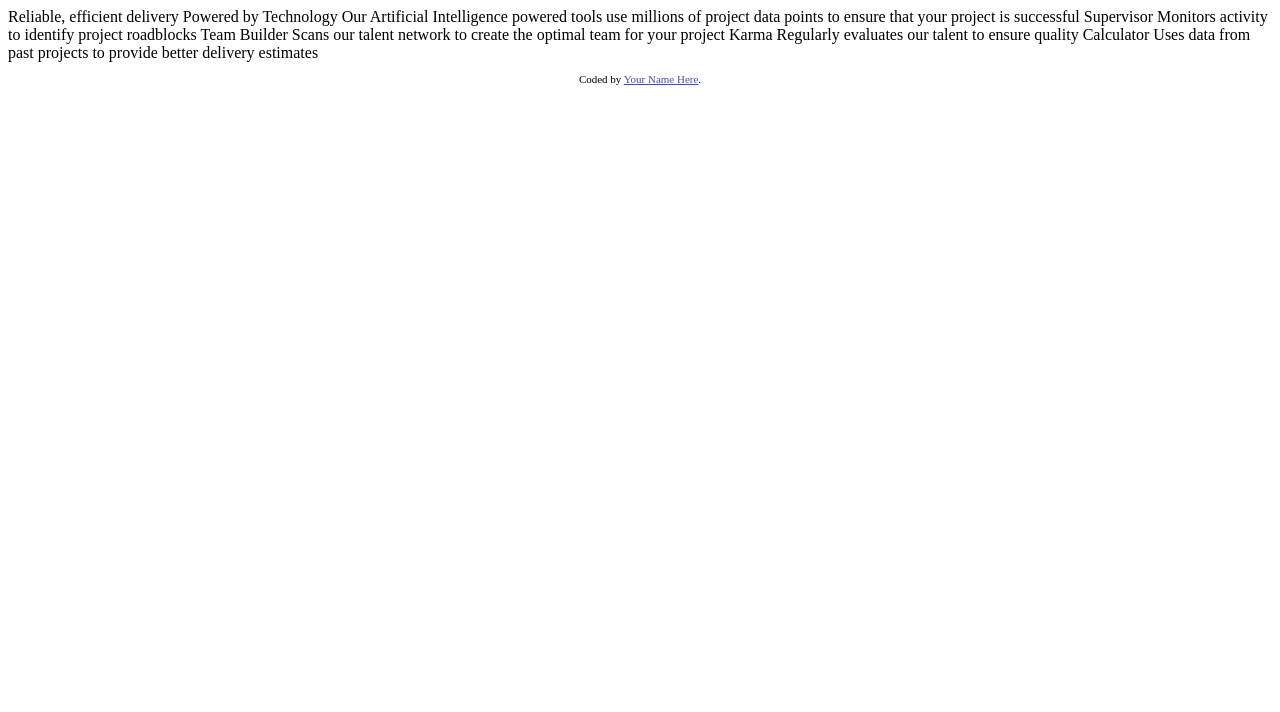
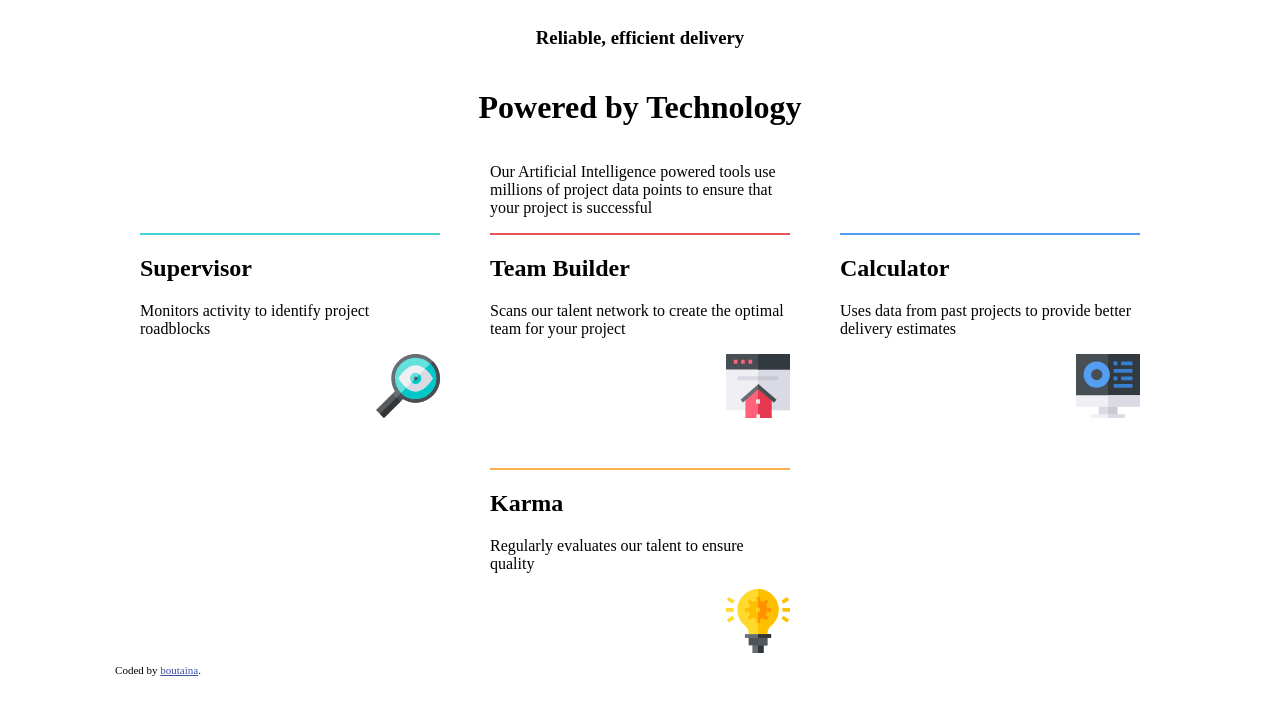
Before and after one commit to boutainajad/mise-en-situation2, a plain HTML site: page index.html in a window 1280 px wide. Drawn offline with Linux system fonts and the light colour scheme.

Commit message:
finalised coding the page

```diff
--- a/index.html
+++ b/index.html
@@ -5,6 +5,7 @@
   <meta name="viewport" content="width=device-width, initial-scale=1.0"> <!-- displays site properly based on user's device -->
 
   <link rel="icon" type="image/png" sizes="32x32" href="./images/favicon-32x32.png">
+  <link rel="stylesheet" href="./style.css">
 
   <title>YouCode School - Classroom Void | Four card feature section</title>
 
@@ -15,29 +16,49 @@
   </style>
 </head>
 <body>
+    <div class="page">
+        <h3>Reliable, efficient delivery</h3>
+        <h1>  Powered by Technology</h1>
+        <p>Our Artificial Intelligence powered tools use millions of project data points
+             to ensure that your project is successful</p>
+             <div class="cartes">
+                <div class="carte1">
+                    <h2>Supervisor</h2>
+                    <p>Monitors activity to identify project roadblocks</p>
+                        <div class="imgg">
+                         <img src="./images/icon-supervisor.svg" alt="icon">
+                        </div>
 
-  Reliable, efficient delivery
-  Powered by Technology
+                </div>
+                <div class="carte2-3">
+                    <div class="carte2">
+                        <h2>  Team Builder</h2>
+                        <p>  Scans our talent network to create the optimal team for your project</p>
+                        <div class="imgg">
+                          <img src="./images/icon-team-builder.svg" alt="icon">
+                        </div>
+                    </div>
+                    <div class="carte3">
+                        <h2>  Karma</h2>
+                        <p>  Regularly evaluates our talent to ensure quality</p>
+                        <div class="imgg">
+                        <img src="images/icon-karma.svg" alt="image">
+                        </div>
+                    </div>
+                </div>
+                <div class="carte4">
+                    <h2>Calculator</h2>
+                    <p>  Uses data from past projects to provide better delivery estimates</p>
+                        <div class="imgg">
 
-  Our Artificial Intelligence powered tools use millions of project data points
-  to ensure that your project is successful
-
-  Supervisor
-  Monitors activity to identify project roadblocks
-
-  Team Builder
-  Scans our talent network to create the optimal team for your project
-
-  Karma
-  Regularly evaluates our talent to ensure quality
-
-  Calculator
-  Uses data from past projects to provide better delivery estimates
-
-
+                    <img src="./images/icon-calculator.svg" alt="icon">
+                        </div>
+                </div>
+             </div>
+    </div>
   <footer>
     <p class="attribution">
-      Coded by <a href="#">Your Name Here</a>.
+      Coded by <a href="#">boutaina</a>.
     </p>
   </footer>
 </body>
--- /dev/null
+++ b/style.css
@@ -0,0 +1,42 @@
+.page{
+    display: flex;
+    flex-direction: column;
+    justify-content: center;
+    align-items: center;
+}
+.cartes{
+    display: flex;
+    gap: 50px;
+}
+p{
+    width: 300px;
+}
+.carte1{
+    border-top: 2px solid hsl(180, 62%, 55%);
+}
+.carte2{
+    border-top: 2px solid hsl(0, 78%, 62%);
+
+}
+.carte3{
+    border-top: 2px solid hsl(34, 97%, 64%) ;
+}
+.carte4{
+    border-top: 2px solid hsl(212, 86%, 64%) ;
+}
+.carte2-3{
+    display: flex;
+    flex-direction: column;
+    gap: 50px;
+}
+.imgg{
+    display: flex;
+    justify-content: end;
+
+}
+@media (max-width : 375px){
+    .cartes{
+        display:flex;
+        flex-direction: column;
+    }
+}
```
